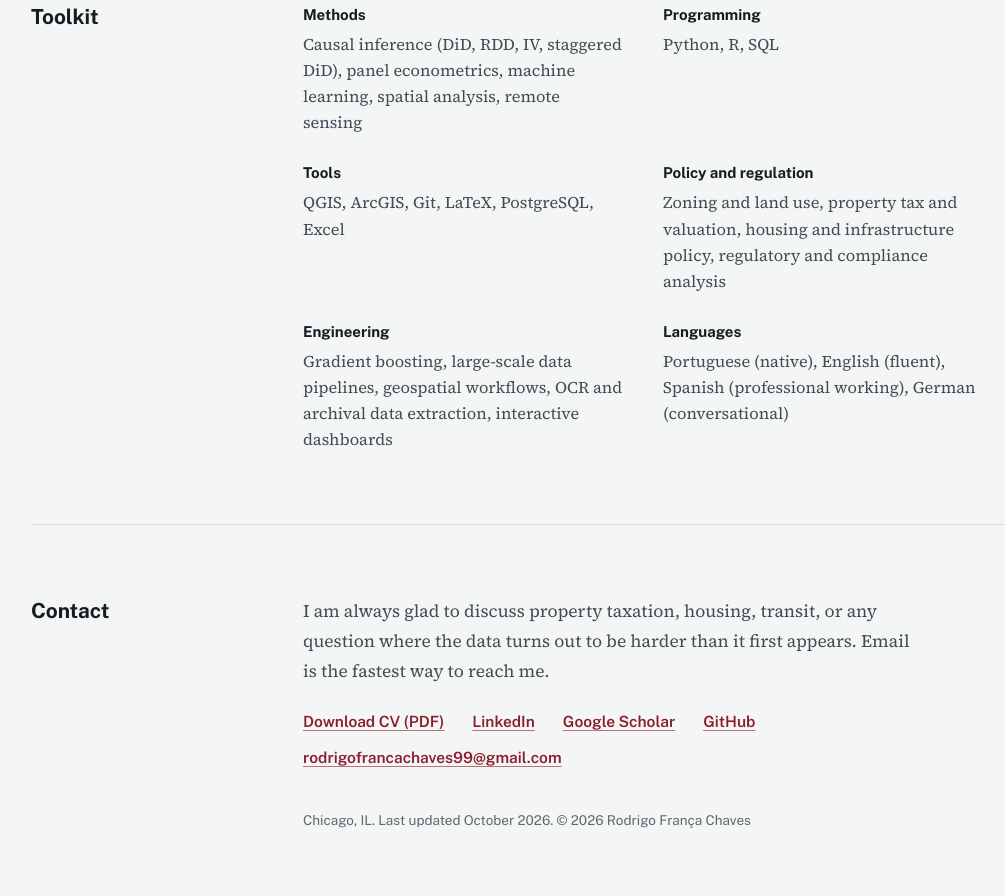
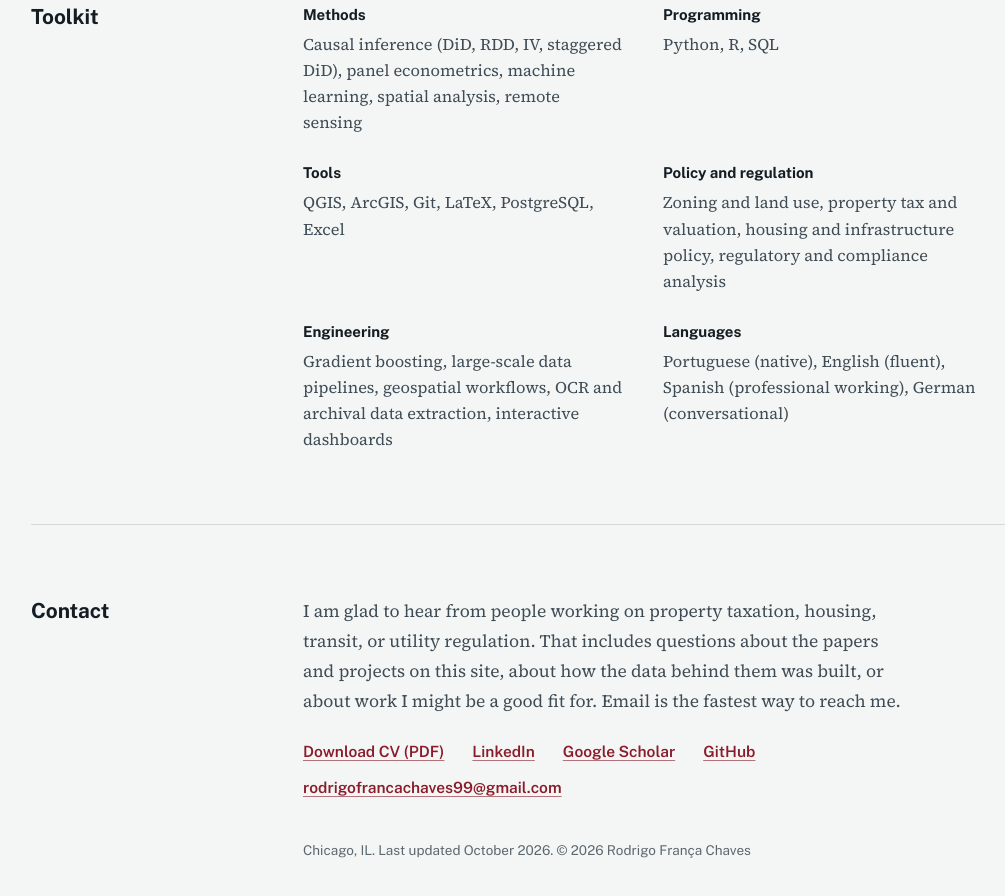
Before and after one commit to Rodrigofch7/Rodrigofch7.github.io, a plain HTML site: page index.html in a window 1280 px wide. Shown: the part 7115-8011 px from the top of the page, without its empty margins (73-1078 px from the left). Drawn offline with nearby package versions, Linux system fonts and the light colour scheme.

Commit message:
Describe the body cameras paper the way the paper describes itself
The CV entry claimed more than the manuscript does, in four places.
It asserted that the pattern is consistent with de-policing rather
than a shift toward procedurally correct enforcement, where the
abstract says the confrontation decline is equally consistent with
the cameras reducing unlawful force as intended. It said the decline
was concentrated in low-income areas, where the paper does not reject
equality of the two subgroup effects and the vehicle-theft increase
is broad-based. It stated the confrontation estimate flatly, where
the paper says it attenuates to insignificance once conditioned on
the baseline crime that drove the rollout. And it reported the crime
result without the identification limits the paper is explicit about.

The entry also undersold the contribution: the title page names the
corresponding author, and the CRediT statement assigns eight roles
against the first author's two.

Also: headline now names both roles, with the tagline as a subtitle,
since one line wrapped and left a two word orphan. Contact blurb
replaces a vague closing clause with the subjects and the reasons
someone would actually write.

Co-Authored-By: Claude Opus 5 <noreply@anthropic.com>

```diff
--- a/index.html
+++ b/index.html
@@ -512,7 +512,7 @@
 <footer class="sec" id="contact" aria-labelledby="contact-h">
   <h2 id="contact-h">Contact</h2>
   <div>
-    <p class="serif">I am always glad to discuss property taxation, housing, transit, or any question where the data turns out to be harder than it first appears. Email is the fastest way to reach me.</p>
+    <p class="serif">I am glad to hear from people working on property taxation, housing, transit, or utility regulation. That includes questions about the papers and projects on this site, about how the data behind them was built, or about work I might be a good fit for. Email is the fastest way to reach me.</p>
     <ul class="contact-list">
       <li><a href="assets/Rodrigo_Franca_Chaves_CV.pdf" target="_blank" rel="noopener">Download CV (PDF)</a></li>
       <li><a href="mailto:rodrigofrancachaves99@gmail.com">rodrigofrancachaves99@gmail.com</a></li>
```
Also changed, not shown: 4 other files.
